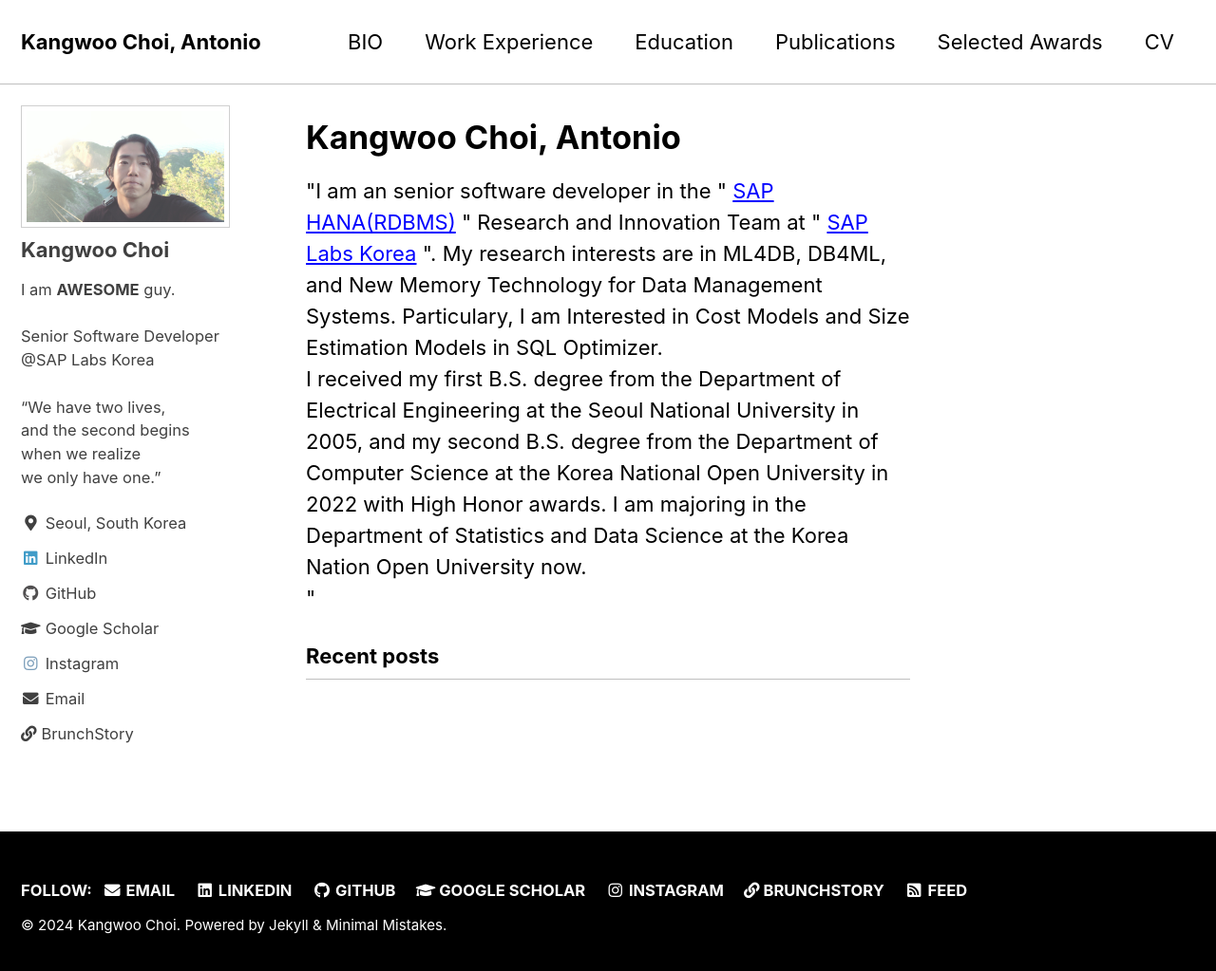
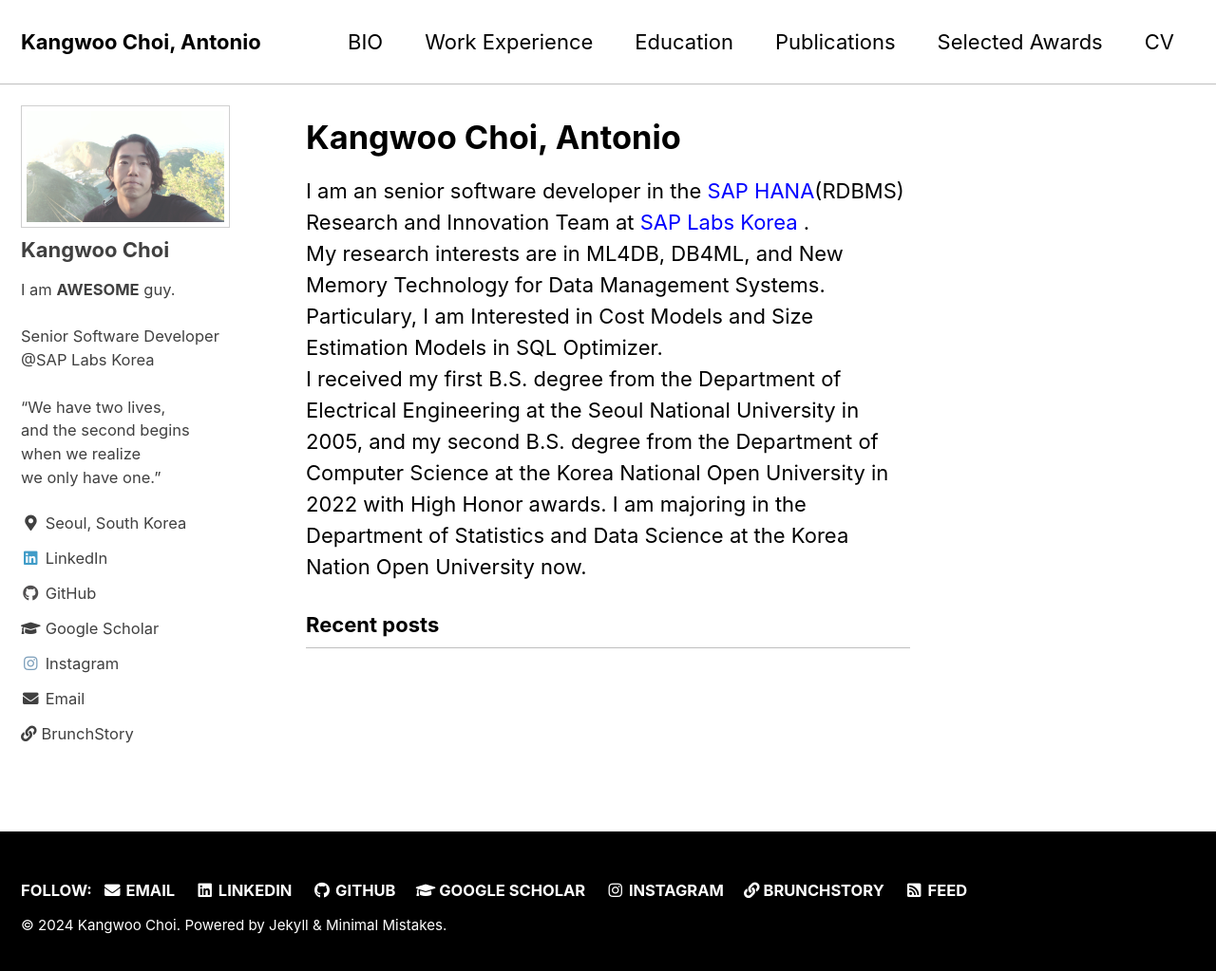
Before and after one commit to KangwooChoi/KangwooChoi.github.io, a Jekyll site: the page built from index.html, in a window 1280 px wide and 1031 px high. Shown: the top 1023 px of the window at 95% size. Built offline with Jekyll 4.4.1, drawn with Linux system fonts in a browser that asks for light colours; cached includes are drawn as plain includes; the list of posts is cut into pages by our own code.

Commit message:
Update index.html

```diff
--- a/index.html
+++ b/index.html
@@ -4,13 +4,13 @@
 ---
 
 <h1 class="page__title" itemprop="headline">Kangwoo Choi, Antonio</h1>
-<p>"I am an senior software developer in the "
-  <a href="https://www.sap.com/korea/products/technology-platform/hana/what-is-sap-hana.html">SAP HANA(RDBMS)</a>
-  " Research and Innovation Team at "
-  <a href="https://www.sap.com/korea/about/labs-korea.html">SAP Labs Korea</a>
-  ". My research interests are in ML4DB, DB4ML, and New Memory Technology for Data Management Systems. Particulary,
-   I am Interested in Cost Models and Size Estimation Models in SQL Optimizer.
+<p>I am an senior software developer in the
+  <a style="text-decoration:none" href="https://www.sap.com/korea/products/technology-platform/hana/what-is-sap-hana.html">SAP HANA</a>(RDBMS)
+  Research and Innovation Team at
+  <a style="text-decoration:none" href="https://www.sap.com/korea/about/labs-korea.html">SAP Labs Korea</a>
+  . <br>My research interests are in ML4DB, DB4ML, and New Memory Technology for Data Management Systems. Particulary,
+  I am Interested in Cost Models and Size Estimation Models in SQL Optimizer.
    <br>I received my first B.S. degree from the Department of Electrical Engineering at the Seoul National University in 2005,
    and my second B.S. degree from the Department of Computer Science at the Korea National Open University in 2022
-   with High Honor awards. I am majoring in the Department of Statistics and Data Science at the Korea Nation Open University now.<br>"
+   with High Honor awards. I am majoring in the Department of Statistics and Data Science at the Korea Nation Open University now.<br>
 </p>
```
